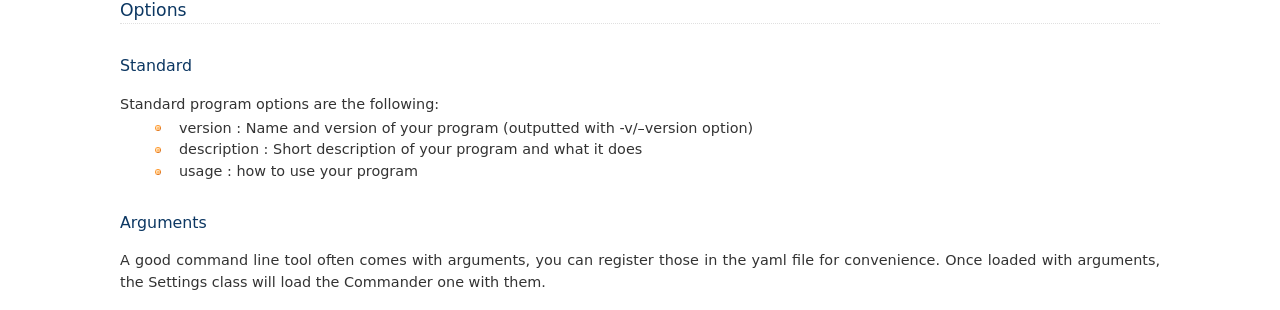
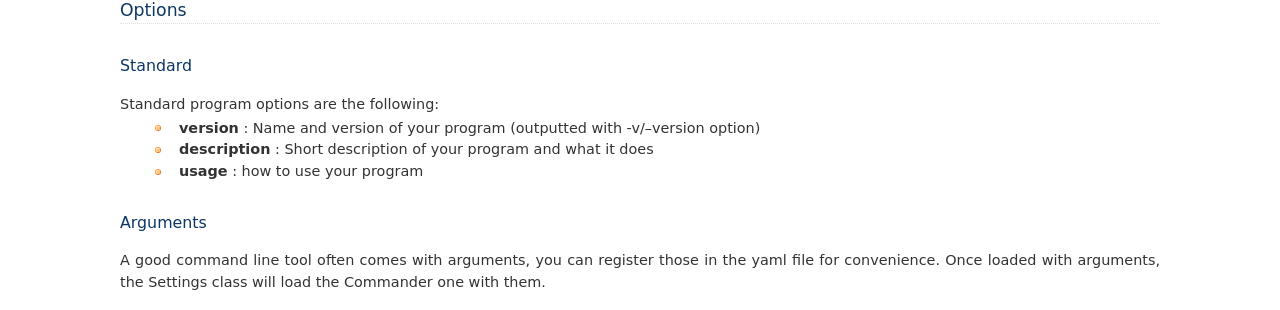
Before and after one commit to Yomguithereal/colifrapy, a Sphinx documentation site: the page built from docs/settings.rst, in a window 1280 px wide and 1400 px high, scrolled down 1147 px. Shown: the part 140-450 px from the top of the window. Built offline with Sphinx 7.4.7, drawn with Linux system fonts in a browser that asks for light colours; some of the changed text lies outside the part shown.

Commit message:
Correcting documentation

```diff
--- a/docs/settings.rst
+++ b/docs/settings.rst
@@ -78,9 +78,9 @@ Standard
 ^^^^^^^^
 
 Standard program options are the following:
-    - version : Name and version of your program (outputted with -v/--version option)
-    - description : Short description of your program and what it does
-    - usage : how to use your program
+    - **version** : Name and version of your program (outputted with -v/--version option)
+    - **description** : Short description of your program and what it does
+    - **usage** : how to use your program
 
 Arguments
 ^^^^^^^^^
```
Also changed, not shown: other parts of docs/settings.rst (+6 -2 lines).
